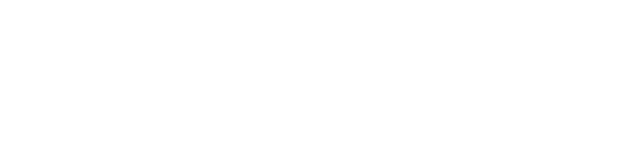
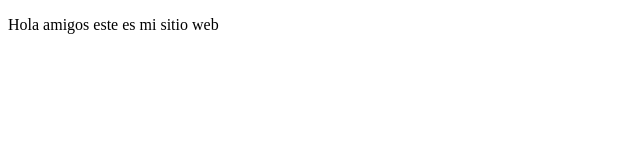
Before and after one commit to Juliana4/proyectoDemoCursoPrework, a plain HTML site: page index.html in a window 1280 px wide. Shown: the whole page, without its empty margins (0-640 px from the left). Drawn offline with Linux system fonts and the light colour scheme.

Commit message:
Primer cambio

```diff
--- a/index.html
+++ b/index.html
@@ -7,6 +7,9 @@
     <title>Hola Mundo</title>
 </head>
 <body>
+    <p>
+        Hola amigos este es mi sitio web
+    </p>
 
 </body>
 </html>
```
